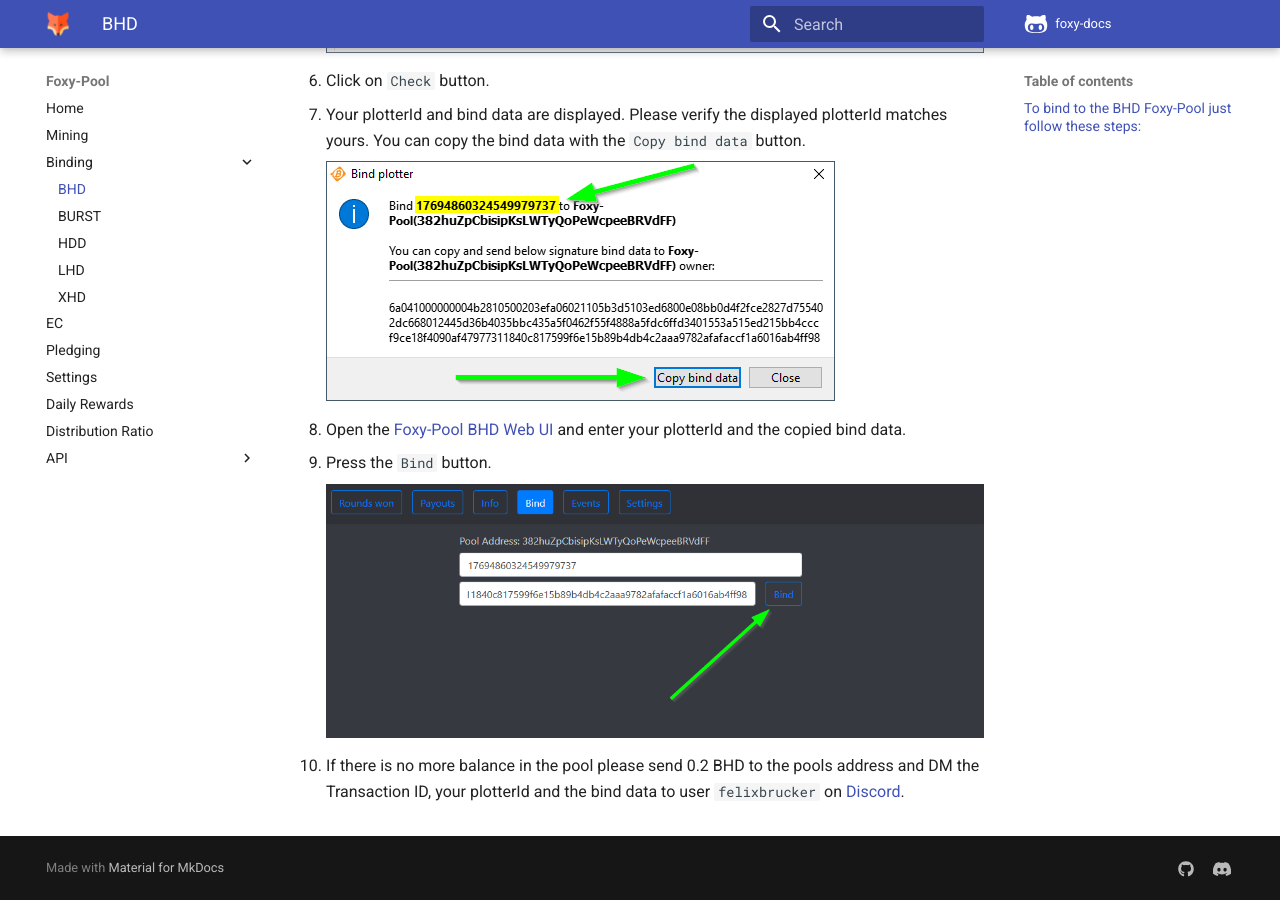
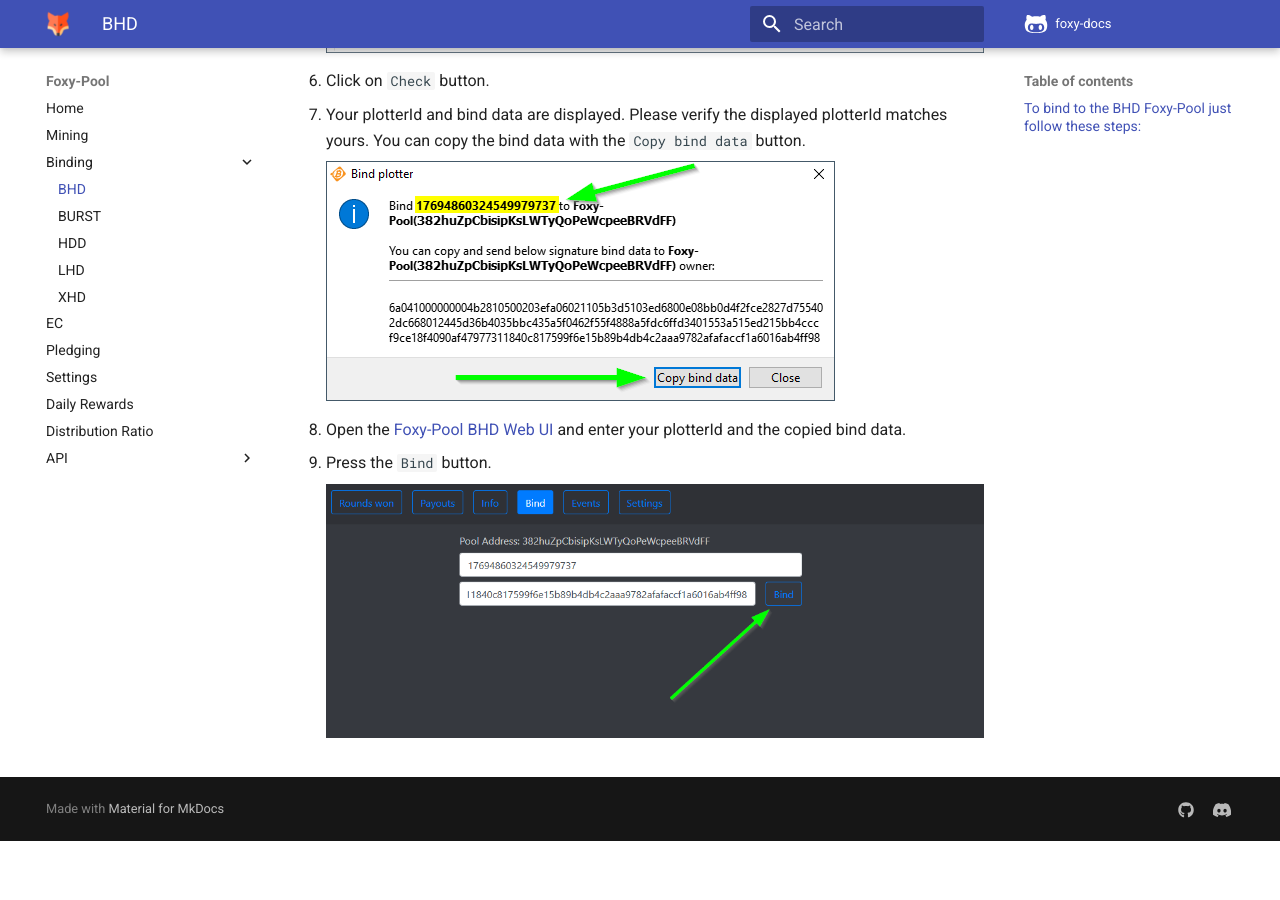
Before and after one commit to foxypool/docs, an MkDocs documentation site: the page built from docs/foxy-pool/binding/bhd.md, in a window 1280 px wide and 900 px high, scrolled down 1296 px. Built offline with MkDocs 1.6.1 and Material for MkDocs 9.7.7, drawn with Linux system fonts in a browser that asks for light colours; comment, search, counter and statistics services are not loaded; after the commit the page ends 2137 px from its top, so only the background shows below that.

Commit message:
Remove obsolete binding fee notice

```diff
--- a/docs/foxy-pool/binding/bhd.md
+++ b/docs/foxy-pool/binding/bhd.md
@@ -23,7 +23,3 @@
 9. Press the `Bind` button.
 
     ![BHD Bind](../../assets/img/binding/bhd-bind-4.png){: loading=lazy }
-
-10. If there is no more balance in the pool please send 0.2 BHD to the
-    pools address and DM the Transaction ID, your plotterId and the bind data to
-    user `felixbrucker` on [Discord](https://discord.gg/gNHhn9y).
```
